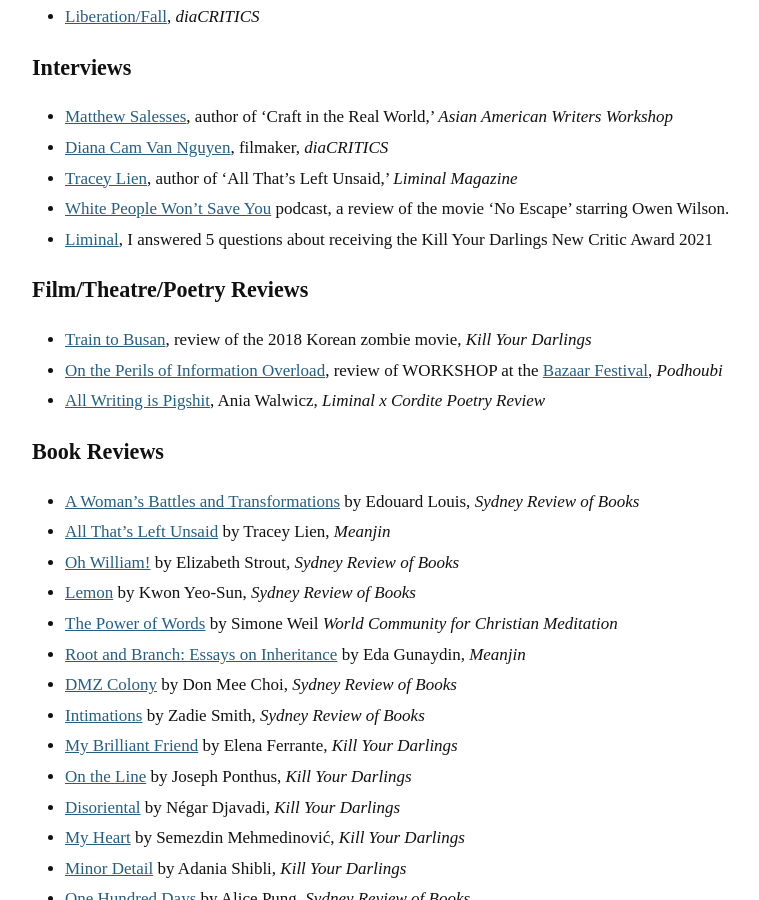
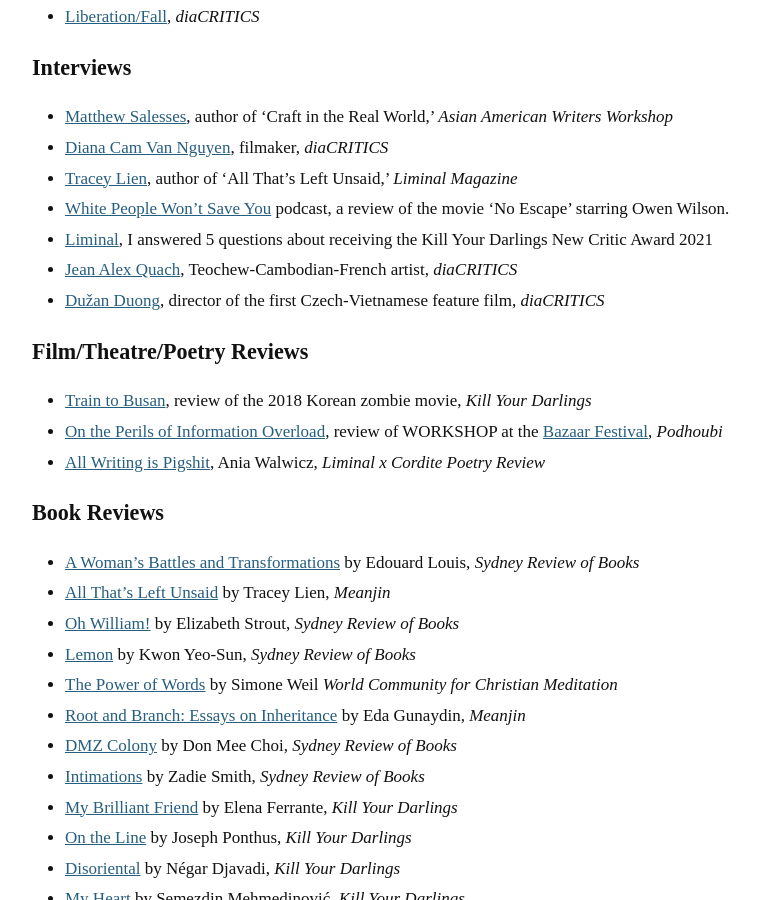
Before and after one commit to mayngo-net/mayngo-net.github.io, a Jekyll site: the page built from writings.markdown, in a window 1280 px wide and 900 px high, scrolled down 784 px. Shown: the whole window, without its empty margins (168-927 px from the left). Built offline with Jekyll 4.4.1, drawn with Linux system fonts in a browser that asks for light colours; some web fonts are replaced.

Commit message:
Update writings.markdown

```diff
--- a/writings.markdown
+++ b/writings.markdown
@@ -29,6 +29,8 @@ order: 200
 - [Tracey Lien](https://www.liminalmag.com/interviews/tracey-lien), author of 'All That's Left Unsaid,' _Liminal Magazine_
 - [White People Won't Save You](https://podcasts.apple.com/us/podcast/no-escape-feat-may-ngo/id1433604924?i=1000599878657) podcast, a review of the movie 'No Escape' starring Owen Wilson.
 - [Liminal](https://www.liminalmag.com/5-questions/may-ngo), I answered 5 questions about receiving the Kill Your Darlings New Critic Award 2021
+- [Jean Alex Quach](https://https://diacritics.org/2023/05/culinary-objects-an-interview-with-jean-alex-quach/), Teochew-Cambodian-French artist, _diaCRITICS_
+- [Dužan Duong](https://diacritics.org/2025/11/interview-duzan-duong/), director of the first Czech-Vietnamese feature film, _diaCRITICS_
 
 ## Film/Theatre/Poetry Reviews
 
```
